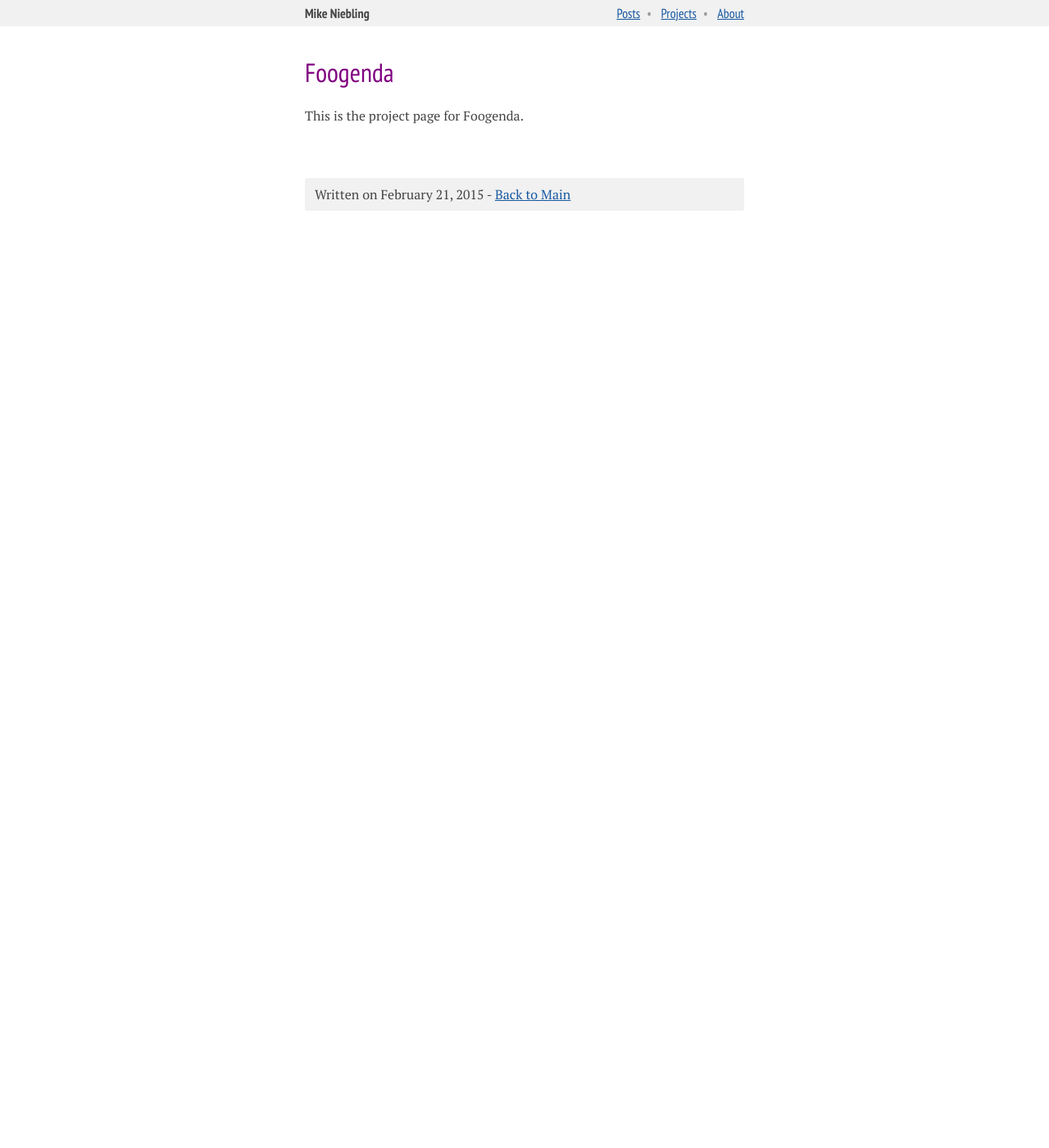
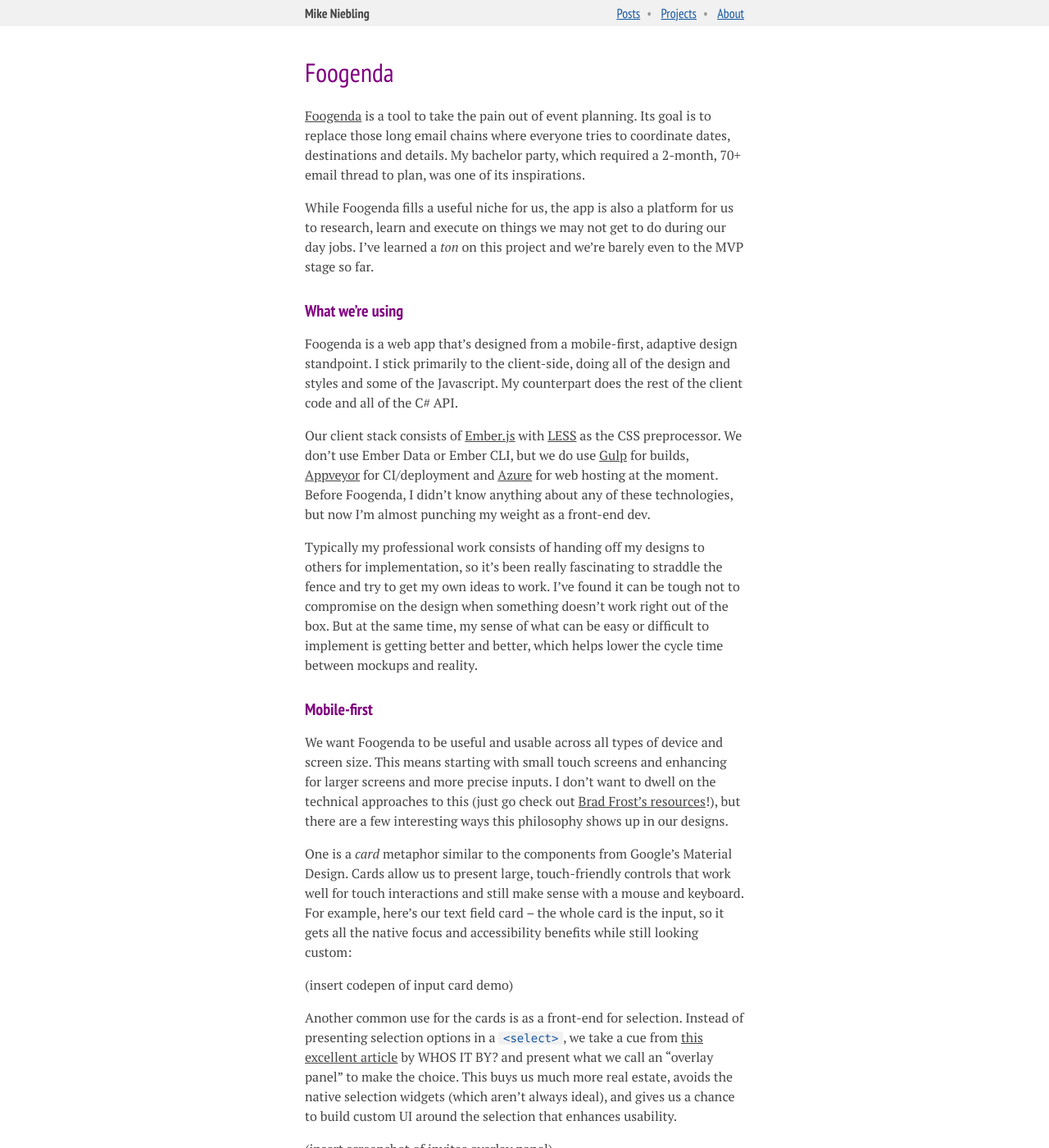
Before and after one commit to mniebling/mniebling.github.io, a Jekyll site: the page built from Projects/Foogenda/index.md, in a window 1280 px wide and 1400 px high. Shown: the whole window at 82% size. Built offline with Jekyll 4.4.1, drawn with Linux system fonts in a browser that asks for light colours; Markdown is read by kramdown in place of the engine named in the settings; some of the changed text lies outside the part shown.

Commit message:
Add some content for Foogenda project page

```diff
--- a/Projects/Foogenda/index.md
+++ b/Projects/Foogenda/index.md
@@ -1,7 +1,29 @@
 ---
 layout: post
 title: Foogenda
-date: 2015-02-21
+date: 2015-03-06
 ---
 
-This is the project page for Foogenda.
+[Foogenda](https://www.foogenda.com) is a tool to take the pain out of event planning. Its goal is to replace those long email chains where everyone tries to coordinate dates, destinations and details. My bachelor party, which required a 2-month, 70+ email thread to plan, was one of its inspirations.
+
+While Foogenda fills a useful niche for us, the app is also a platform for us to research, learn and execute on things we may not get to do during our day jobs. I've learned a *ton* on this project and we're barely even to the MVP stage so far.
+
+### What we're using
+
+Foogenda is a web app that's designed from a mobile-first, adaptive design standpoint. I stick primarily to the client-side, doing all of the design and styles and some of the Javascript. My counterpart does the rest of the client code and all of the C# API.
+
+Our client stack consists of [Ember.js](http://www.emberjs.com) with [LESS](http://lesscss.org) as the CSS preprocessor. We don't use Ember Data or Ember CLI, but we do use [Gulp](http://gulpjs.com) for builds, [Appveyor](http://www.appveyor.com) for CI/deployment and [Azure](http://azure.microsoft.com/en-us/services/websites/) for web hosting at the moment. Before Foogenda, I didn't know anything about any of these technologies, but now I'm almost punching my weight as a front-end dev.
+
+Typically my professional work consists of handing off my designs to others for implementation, so it's been really fascinating to straddle the fence and try to get my own ideas to work. I've found it can be tough not to compromise on the design when something doesn't work right out of the box. But at the same time, my sense of what can be easy or difficult to implement is getting better and better, which helps lower the cycle time between mockups and reality.
+
+### Mobile-first
+
+We want Foogenda to be useful and usable across all types of device and screen size. This means starting with small touch screens and enhancing for larger screens and more precise inputs. I don't want to dwell on the technical approaches to this (just go check out [Brad Frost's resources](http://bradfrost.github.io/this-is-responsive/)!), but there are a few interesting ways this philosophy shows up in our designs.
+
+One is a *card* metaphor similar to the components from Google's Material Design. Cards allow us to present large, touch-friendly controls that work well for touch interactions and still make sense with a mouse and keyboard. For example, here's our text field card -- the whole card is the input, so it gets all the native focus and accessibility benefits while still looking custom:
+
+(insert codepen of input card demo)
+
+Another common use for the cards is as a front-end for selection. Instead of presenting selection options in a `<select>`, we take a cue from [this excellent article]() by WHOS IT BY? and present what we call an "overlay panel" to make the choice. This buys us much more real estate, avoids the native selection widgets (which aren't always ideal), and gives us a chance to build custom UI around the selection that enhances usability.
+
+(insert screenshot of invites overlay panel)
```
